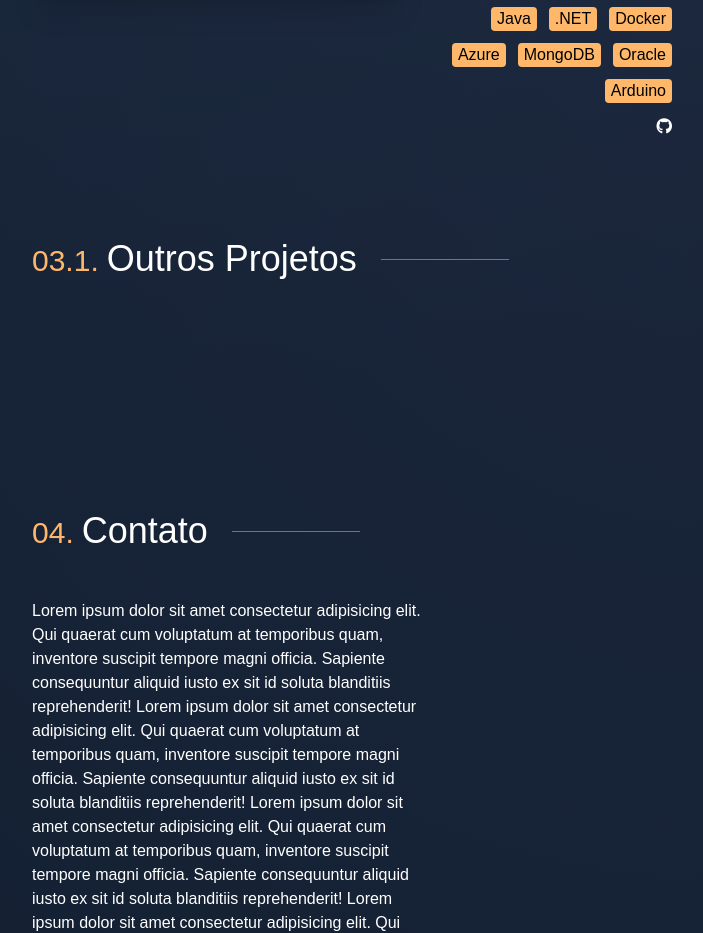
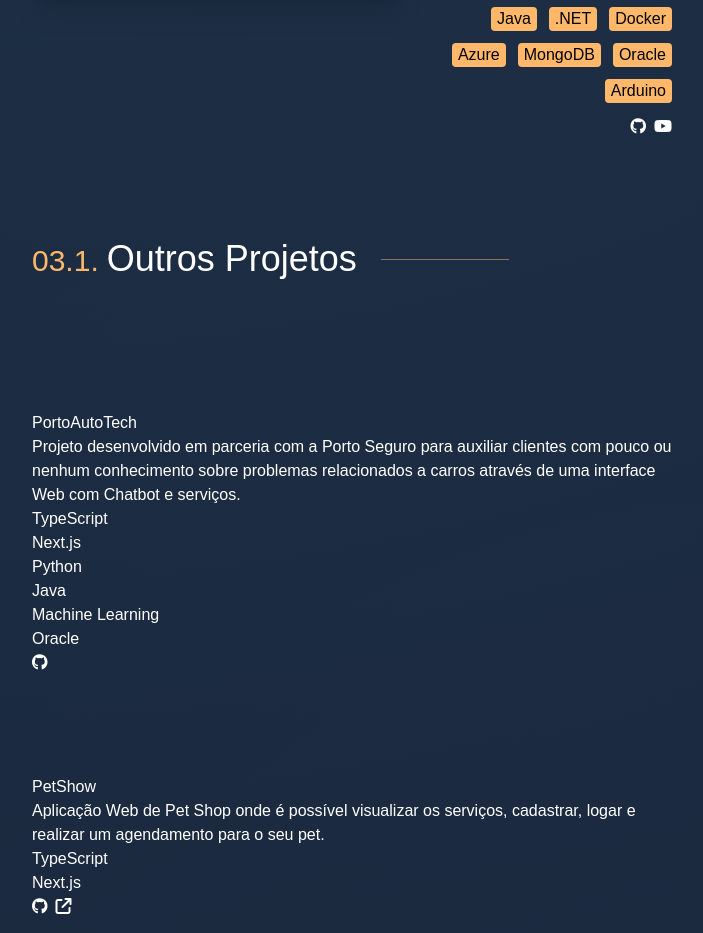
Before and after one commit to dinozindev/portfolio-v2, a React (Vite) app: page / in a window 1280 px wide. Shown: the part 3661-4594 px from the top of the page, without its empty margins (288-991 px from the left). Built offline with nearby package versions, Linux system fonts and the light colour scheme; a web font is replaced by a local one.

Commit message:
feat: adicionando MiniWidget para outros projetos e adicionando informações sobre projetos ao JSON

```diff
--- a/src/Components/ProjectMiniWidget.tsx
+++ b/src/Components/ProjectMiniWidget.tsx
@@ -1,7 +1,41 @@
-const ProjectMiniWidget = () => {
-  return (
-    <div>ProjectMiniWidget</div>
-  )
+type MiniWidgetProps = {
+    title: string;
+    description: string;
+    skills: string[];
+    linkGithub?: string;
+    linkWebsite?: string;
+    linkYoutube?: string;
+    index: number;
+}
+
+const ProjectMiniWidget = ({ title, description, skills, linkGithub, linkWebsite, linkYoutube }: MiniWidgetProps) => {
+    return (
+        <div>
+            <h2>{title}</h2>
+            <p>{description}</p>
+            {skills.map((skill, i) => (
+                <p key={i}>{skill}</p>
+            ))}
+            <div className="flex gap-2">
+                {linkGithub && (
+                    <a href={linkGithub} target="_blank">
+                        <i className="fa-brands fa-github hover:text-orange-300"></i>
+                    </a>
+                )}
+                {linkWebsite && (
+                    <a href={linkWebsite} target="_blank">
+                        <i className="fa-solid fa-arrow-up-right-from-square hover:text-orange-300"></i>
+                    </a>
+                )}
+                {linkYoutube && (
+                    <a href={linkYoutube} target="_blank">
+                        <i className="fa-brands fa-youtube hover:text-orange-300"></i>
+                    </a>
+                )
+                }
+            </div>
+        </div>
+    )
 }
 
 export default ProjectMiniWidget
--- a/src/Components/ProjectWidget.tsx
+++ b/src/Components/ProjectWidget.tsx
@@ -5,6 +5,7 @@ type WidgetProps = {
   skills: string[];
   linkGithub: string;
   linkWebsite?: string;
+  linkYoutube?: string;
   index: number;
 };
 
@@ -15,6 +16,7 @@ const ProjectWidget = ({
   skills,
   linkGithub,
   linkWebsite,
+  linkYoutube,
   index,
 }: WidgetProps) => {
   const isReversed = index % 2 !== 0;
@@ -41,6 +43,12 @@ const ProjectWidget = ({
               <i className="fa-solid fa-arrow-up-right-from-square hover:text-orange-300"></i>
             </a>
           )}
+          {linkYoutube && (
+            <a href={linkYoutube} target="_blank">
+              <i className="fa-brands fa-youtube hover:text-orange-300"></i>
+            </a>
+          )
+          }
         </div>
       </div>
     </div>
--- a/src/Components/Projects.tsx
+++ b/src/Components/Projects.tsx
@@ -1,6 +1,8 @@
 import projects from "../data/main-projects.json";
+import otherProjects from "../data/other-projects.json";
 import SectionHeader from "./SectionHeader";
 import ProjectWidget from "./ProjectWidget";
+import ProjectMiniWidget from "./ProjectMiniWidget";
 
 const Projects = () => {
   return (
@@ -24,6 +26,13 @@ const Projects = () => {
           ))}
 
           <SectionHeader number="03.1" text="Outros Projetos" />
+          {otherProjects.map((project, index) => (
+            <ProjectMiniWidget
+              key={project.title}
+              {...project}
+              index={index}
+              />
+          ))}
         </div>
       </section>
     </>
--- a/src/data/main-projects.json
+++ b/src/data/main-projects.json
@@ -20,6 +20,7 @@
     "title": "Mottu Mottion",
     "description": "Projeto desenvolvido em parceria com a empresa Mottu com o objetivo de facilitar o gerenciamento dos pátios de moto através de uma aplicação que forneça a atualização e localização em tempo real da ocupação de motocicletas, além do histórico de movimentações de uma moto dentro da filial.",
     "skills": ["TypeScript", "React Native", "Java", ".NET", "Docker", "Azure", "MongoDB", "Oracle", "Arduino"],
-    "linkGithub": "https://github.com/dinozindev/challenge-mottu-mottion"
+    "linkGithub": "https://github.com/dinozindev/challenge-mottu-mottion",
+    "linkYoutube": "https://youtu.be/I6KXXwZDc_Y"
   }
 ]
--- a/src/data/other-projects.json
+++ b/src/data/other-projects.json
@@ -1,9 +1,31 @@
 [
   {
-    "title": "ValSkins",
-    "description": "Aplicação Web consumindo Valorant-API para visualização de Skins, Bundles, Buddies, Player Cards, Player Titles e Sprays do jogo Valorant.",
-    "skills": ["TypeScript", "React", "styled-components"],
-    "linkGithub": "https://github.com/dinozindev/val-skins",
-    "linkWebsite": "https://val-skins.vercel.app/"
+    "title": "PortoAutoTech",
+    "description": "Projeto desenvolvido em parceria com a Porto Seguro para auxiliar clientes com pouco ou nenhum conhecimento sobre problemas relacionados a carros através de uma interface Web com Chatbot e serviços.",
+    "skills": ["TypeScript", "Next.js", "Python", "Java", "Machine Learning", "Oracle"],
+    "linkGithub": "https://github.com/dinozindev/fiap-portoautotech"
+  },
+  {
+    "title": "PetShow",
+    "description": "Aplicação Web de Pet Shop onde é possível visualizar os serviços, cadastrar, logar e realizar um agendamento para o seu pet.",
+    "skills": ["TypeScript", "Next.js"],
+    "linkGithub": "https://github.com/dinozindev/petshow",
+    "linkWebsite": "https://petshow-theta.vercel.app/"
+  },
+  {
+    "title": "Ecocean",
+    "description": "Projeto desenvolvido em parceria com a Softtek e a Select Soluções para resolver a degradação dos oceanos, a extinção de espécies e o monitoramento de ilhas de lixo através de um software multiplataforma.",
+    "skills": ["Java", "Python", "Google Vision API", "Oracle", "Javascript", "HTML", "CSS", "Machine Learning"],
+    "linkGithub": "https://github.com/dinozindev/gs-ecocean"
+  },
+  {
+    "title": "Synapse",
+    "description": "Aplicação Mobile desenvolvida com o objetivo de auxiliar pessoas em transição de carreira ou novos no mercado de trabalho a ampliarem seu conhecimento na área que deseja seguir ou encontrar oportunidades de emprego com base no seu perfil profissional.",
+    "skills": ["Java", ".NET", "TypeScript", "React Native", "Docker", "Azure", "Oracle", "MongoDB", "Ollama"]
+  },
+  {
+    "title": "Swift Safety",
+    "description": "Aplicação Mobile que permite aos usuários compartilharem relatos de desastres urbanos, visualizarem informações em tempo real através de sensores e órgãos públicos, garantindo rastreabilidade, controle e visibilidade contínua dos eventos naturais que impactam a cidade.",
+    "skills": ["Java", ".NET", "TypeScript", "React Native", "Docker", "Azure", "Oracle", "Arduino"]
   }
 ]
```
